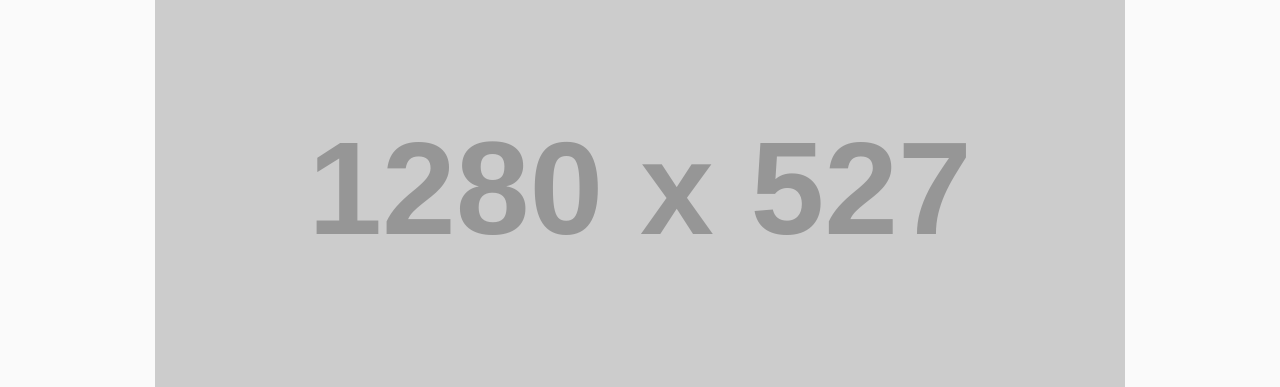
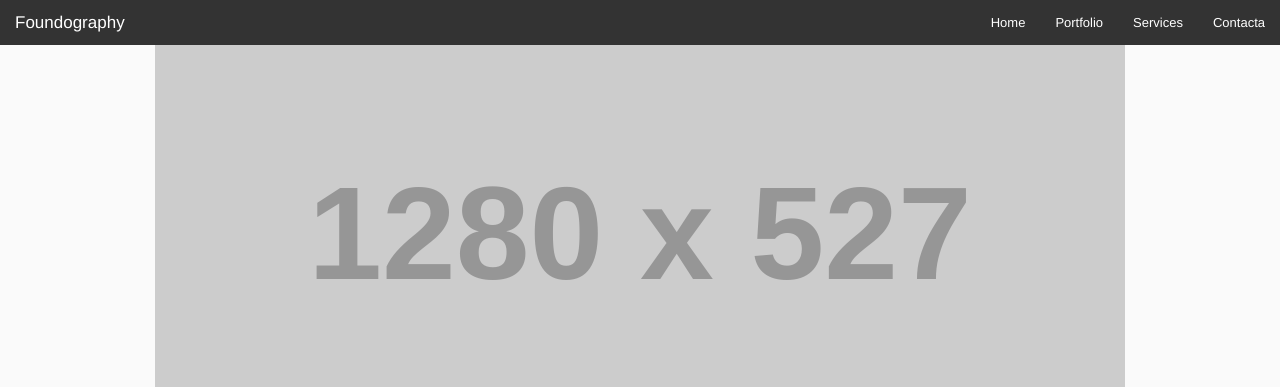
Before and after one commit to petriDiaconescu/photo-gallery-with-foundation-and-sass, a website: page index.html in a window 1280 px wide. Shown: the top 387 px of the page. Drawn offline with Linux system fonts and the light colour scheme; placeholder pictures from the web are drawn by us.

Commit message:
adding a top bar menu on top of off-canvas menu

```diff
--- a/index.html
+++ b/index.html
@@ -15,6 +15,24 @@ and open the template in the editor.
   <body class="no-js">
     <div class="off-canvas-wrap" data-offcanvas="">
       <div class="inner-wrap">
+        <nav id="desktop-top-bar" class="top-bar" data-topbar>
+          <ul class="title-area">
+            <li class="name">
+              <h1><a href="#">Foundography</a></h1>
+            </li>
+          </ul>
+
+          <section class="top-bar-section">
+            <ul class="right">
+              <li><a href="#">Home</a></li>
+              <li><a href="#">Portfolio</a></li>
+              <li><a href="#">Services</a></li>
+              <li><a href="#">Contacta</a></li>
+            </ul>
+          </section>
+        </nav>
+
+
         <nav id="top-bar" class="tab-bar">
           <section class="left-small">
             <a href="#" class="left-off-canvas-toggle menu-icon">
```
